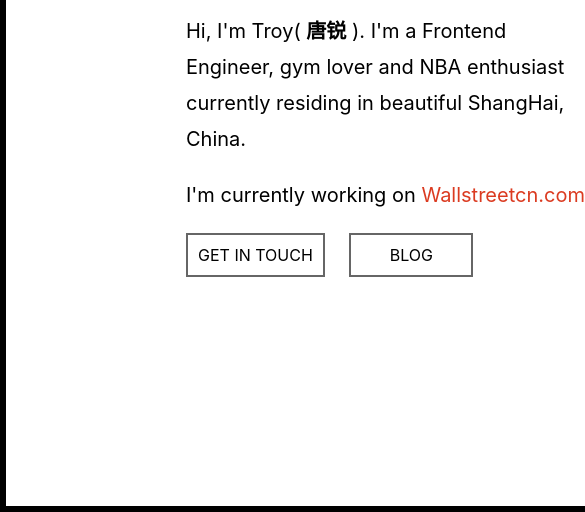
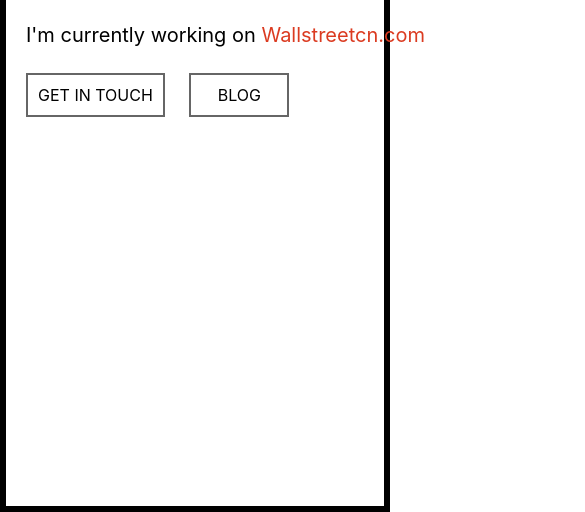
Before and after one commit to troywith77/troywith77.github.io, a website built with webpack: page index.html in a window 390 px wide. Shown: the part 332-844 px from the top of the page, 585 px wide, since content can reach past the window. Built offline with nearby package versions, Linux system fonts and the light colour scheme.

Commit message:
adjust mobile

```diff
--- a/style.scss
+++ b/style.scss
@@ -1,12 +1,15 @@
+* {
+	box-sizing: border-box;
+}
+
 html {
-	display: flex;
 	box-sizing: border-box;
-	min-height: 100vh;
 	font-family: Source Sans Pro,-apple-system,BlinkMacSystemFont,Segoe UI,Roboto,Helvetica Neue,Arial,sans-serif;
 }
 
 body {
-	flex: 1;
+	width: 100%;
+	height: 100vh;
 	margin: 0;
 	padding: 20px;
 	border: 6px solid #000;
@@ -24,7 +27,6 @@
 }
 
 .main {
-	margin: 160px;
 	h1 {
 		font-size: 48px;
 	}
@@ -70,3 +72,9 @@
 		transform: scale(1);
 	}
 }
+
+@media screen and (min-width: 768px) {
+	.main {
+		margin: 160px;
+	}
+}
--- a/styles.css
+++ b/styles.css
@@ -1 +1 @@
-html{display:-webkit-box;display:-ms-flexbox;display:flex;box-sizing:border-box;min-height:100vh;font-family:Source Sans Pro,-apple-system,BlinkMacSystemFont,Segoe UI,Roboto,Helvetica Neue,Arial,sans-serif}body{-webkit-box-flex:1;-ms-flex:1;flex:1;margin:0;padding:20px;border:6px solid #000}a,a:link{text-decoration:none;color:#db3b21;transition:.4s}a:hover{color:rgba(219,59,33,.7)}.main{margin:160px}.main h1{font-size:48px}.main p{font-size:20px;width:400px;line-height:1.8}.main .btn{display:inline-block;position:relative;min-width:100px;padding:10px;margin-right:20px;border:2px solid #666;color:#000;text-decoration:none;transition:.4s;overflow:hidden;text-align:center}.main .btn:hover{background-color:rgba(0,0,0,.8);color:#eee}.underline-animation{position:relative;display:inline-block}.underline-animation:after{content:"";position:absolute;bottom:-2px;left:0;width:100%;height:2px;background:#000;-webkit-transform:scale(0);transform:scale(0);transition:.5s}.underline-animation:hover:after{-webkit-transform:scale(1);transform:scale(1)}
+*,html{box-sizing:border-box}html{font-family:Source Sans Pro,-apple-system,BlinkMacSystemFont,Segoe UI,Roboto,Helvetica Neue,Arial,sans-serif}body{width:100%;height:100vh;margin:0;padding:20px;border:6px solid #000}a,a:link{text-decoration:none;color:#db3b21;transition:.4s}a:hover{color:rgba(219,59,33,.7)}.main h1{font-size:48px}.main p{font-size:20px;width:400px;line-height:1.8}.main .btn{display:inline-block;position:relative;min-width:100px;padding:10px;margin-right:20px;border:2px solid #666;color:#000;text-decoration:none;transition:.4s;overflow:hidden;text-align:center}.main .btn:hover{background-color:rgba(0,0,0,.8);color:#eee}.underline-animation{position:relative;display:inline-block}.underline-animation:after{content:"";position:absolute;bottom:-2px;left:0;width:100%;height:2px;background:#000;-webkit-transform:scale(0);transform:scale(0);transition:.5s}.underline-animation:hover:after{-webkit-transform:scale(1);transform:scale(1)}@media screen and (min-width:768px){.main{margin:160px}}
--- a/webpack.config.js
+++ b/webpack.config.js
@@ -22,5 +22,8 @@
 	},
   plugins: [
     new ExtractTextPlugin("styles.css"),
-  ]
+	],
+	devServer: {
+		host: '0.0.0.0'
+	}
 }
```
